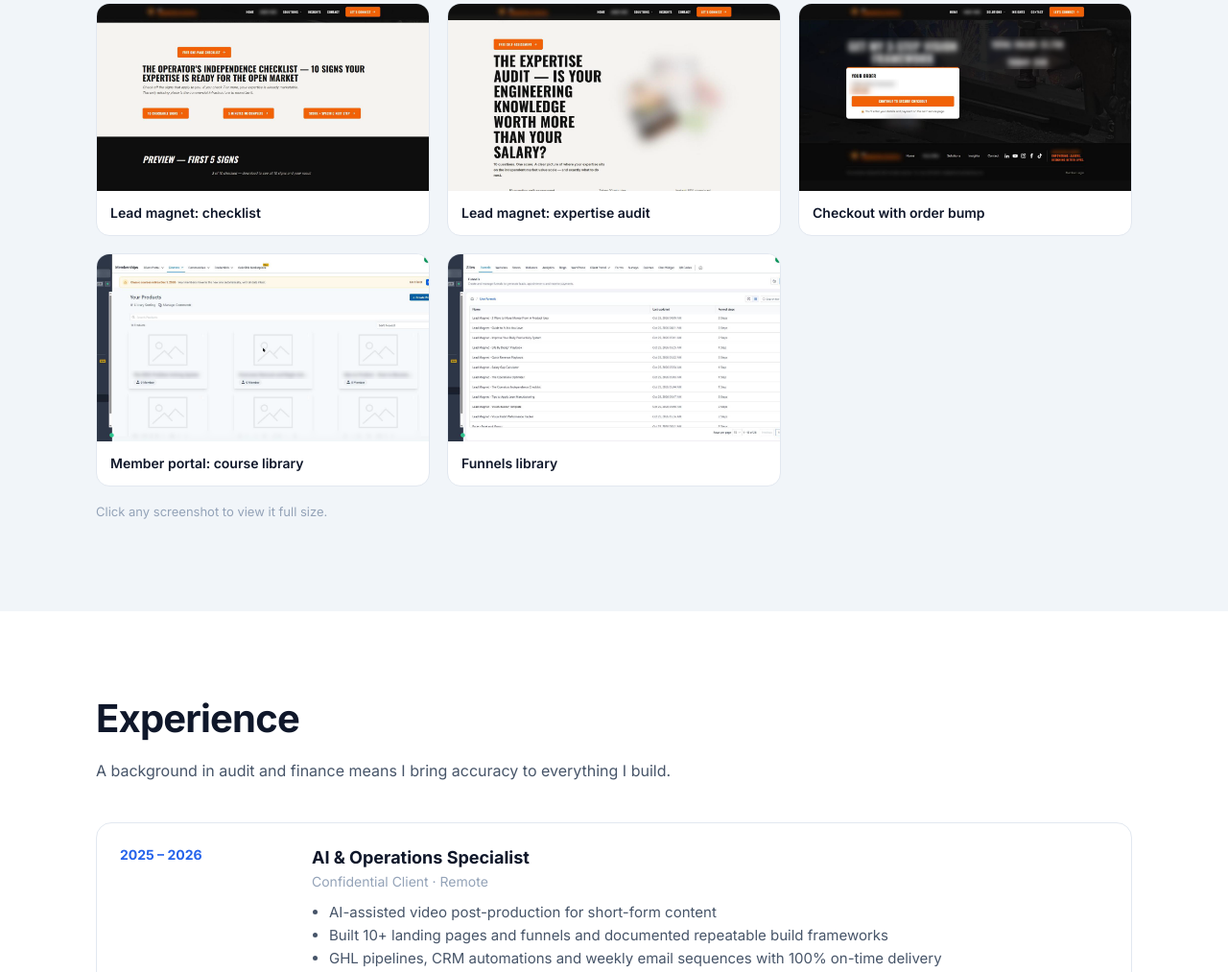
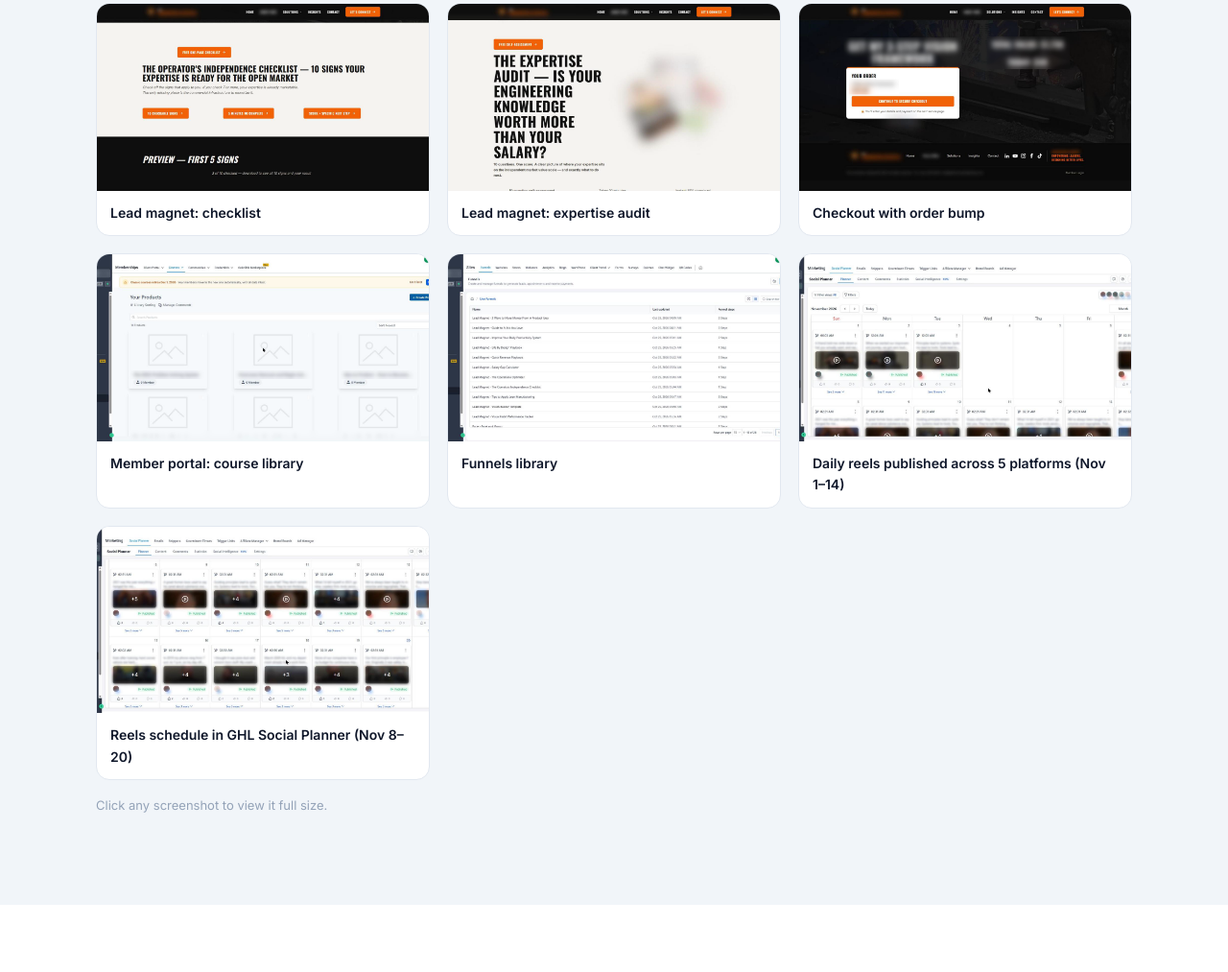
Before and after one commit to abremateadominic/abremateadominic.github.io, a plain HTML site: page index.html in a window 1280 px wide. Shown: the part 3635-4648 px from the top of the page at 96% size. Drawn offline with Linux system fonts and the light colour scheme.

Commit message:
Add files via upload

```diff
--- a/index.html
+++ b/index.html
@@ -150,6 +150,7 @@
         <button class="tab" data-f="web">Websites</button>
         <button class="tab" data-f="lead">Lead Magnets</button>
         <button class="tab" data-f="sys">Checkout &amp; Portals</button>
+        <button class="tab" data-f="reels">Reels &amp; Social</button>
       </div>
 
       <div class="gallery" id="gallery">
@@ -170,6 +171,8 @@
         <figure class="shot" data-c="sys"><img loading="lazy" src="images/checkout.png" alt="Checkout order box"><figcaption>Checkout with order bump</figcaption></figure>
         <figure class="shot" data-c="sys"><img loading="lazy" src="images/member-portal.png" alt="Member portal courses"><figcaption>Member portal: course library</figcaption></figure>
         <figure class="shot" data-c="sys"><img loading="lazy" src="images/funnels-library.png" alt="Funnels library"><figcaption>Funnels library</figcaption></figure>
+        <figure class="shot" data-c="reels"><img loading="lazy" src="images/social-planner-1.jpg" alt="Social planner calendar of published reels"><figcaption>Daily reels published across 5 platforms (Nov 1–14)</figcaption></figure>
+        <figure class="shot" data-c="reels"><img loading="lazy" src="images/social-planner-2.jpg" alt="Social planner calendar of published reels, second half"><figcaption>Reels schedule in GHL Social Planner (Nov 8–20)</figcaption></figure>
       </div>
       <p class="note">Click any screenshot to view it full size.</p>
     </div>
```
